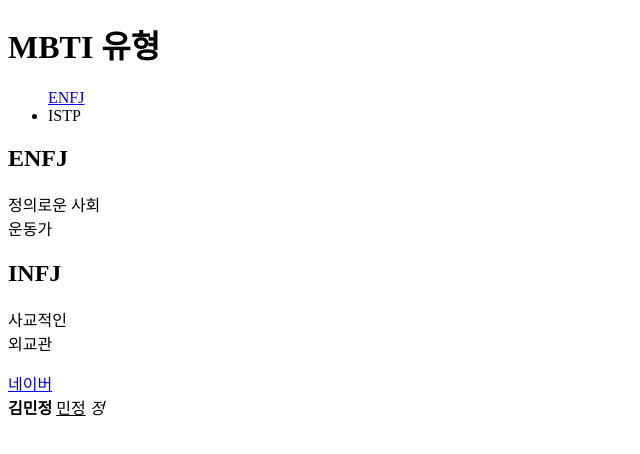
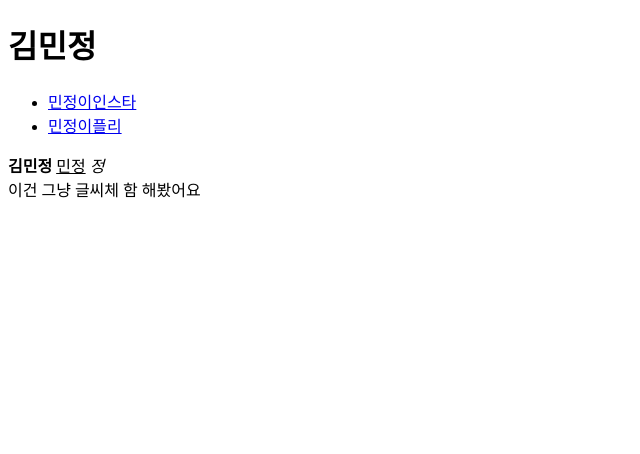
Before and after one commit to miiiiinjjjjj/MISA, a plain HTML site: page index.html in a window 1280 px wide. Shown: the whole page, without its empty margins (0-640 px from the left). Drawn offline with Linux system fonts and the light colour scheme.

Commit message:
Add files via upload

```diff
--- a/index.html
+++ b/index.html
@@ -4,34 +4,24 @@
     <meta charset="UTF-8">
     <meta http-equiv="X-UA-Compatible" content="IE=edge">
     <meta name="viewport" content="width=device-width, initial-scale=1.0">
-    <title>MBTI 유형</title>
+    <title>김민정김민정김민정</title>
 </head>
 <body>
-    <h1>MBTI 유형</h1>
+    <h1>김민정</h1>
 
     <ul>
 
-        <a href="ENFJ.html" class="href">ENFJ</a>
-        <li>ISTP</li>
+        <li>  <a href="miiiiinjjjjj.html" class="href">민정이인스타</a></li>
+        <li> <a href="mjplaylist.html" class="href">민정이플리</a>   </li>
 
 
     </ul>
 
-    <h2>ENFJ</h2>
-    <p>정의로운 사회
-        <br>운동가
-    </p>
 
-    <h2>INFJ</h2>
-    <p>사교적인
-         <br>외교관
-    </p>
-
-<a href="https://www.naver.com/" class="href">네이버</a>
-
-<br>
 <b>김민정</b>
 <u>민정</u>
 <i>정</i>
+<br> 이건 그냥 글씨체 함 해봤어요
+
 </body>
 </html>
```
Also changed, not shown: miiiiinjjjjj.html (added, +21 -0 lines), mjplaylist.html (added, +19 -0 lines), 1 other file.
